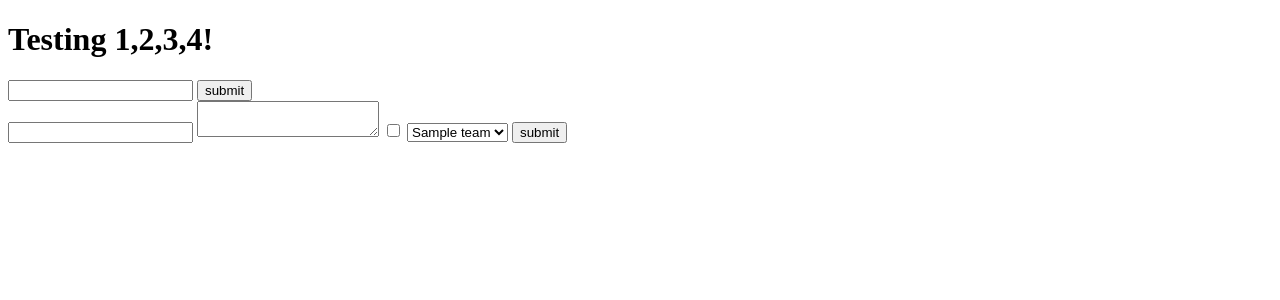
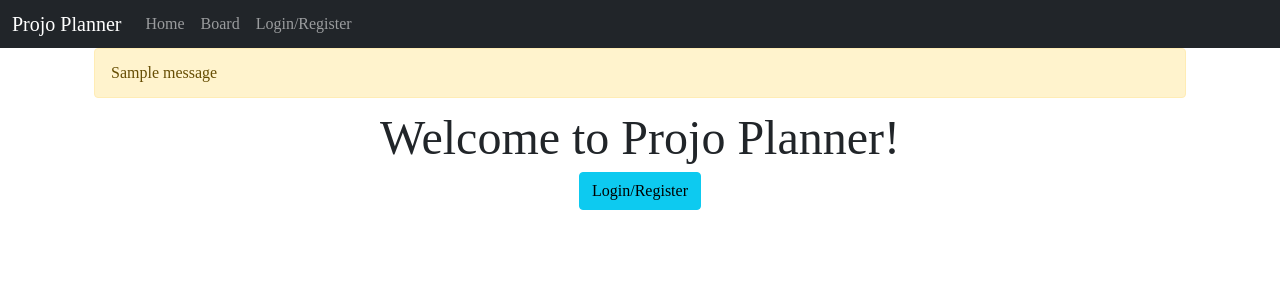
Before and after one commit to Bissle141/Specs_Unit4, a Flask app: page / in a window 1280 px wide. Shown: the top 300 px of the page. Run offline with Flask 2, Linux system fonts and the light colour scheme; tables that the repository leaves empty hold one stand-in row (values such as "Sample post"); one stand-in notice (Sample message) is shown.

Commit message:
part 5 complete

```diff
--- a/forms.py
+++ b/forms.py
@@ -1,6 +1,6 @@
 from flask_wtf import FlaskForm
-from wtforms import StringField, SubmitField, SelectField, BooleanField, TextAreaField
-from wtforms.validators import DataRequired, Length
+from wtforms import StringField, SubmitField, SelectField, BooleanField, TextAreaField, PasswordField
+from wtforms.validators import DataRequired, Length, InputRequired
 
 class TeamForm(FlaskForm):
     team_name = StringField("team name", validators = [DataRequired(), Length(min=4, max=255)])
@@ -15,3 +15,13 @@ class ProjectForm(FlaskForm):
 
     def update_teams(self, teams):
         self.team_selection.choices = [ (team.id, team.team_name) for team in teams ]
+
+class LoginForm(FlaskForm):
+    login_username = StringField("username", validators=[InputRequired(), Length(max=255, min=4)])
+    login_password = PasswordField("password", validators=[InputRequired()])
+    submit = SubmitField("submit")
+
+class RegisterForm(FlaskForm):
+    register_username = StringField("username", validators=[InputRequired(), Length(max=255, min=4)])
+    register_password = PasswordField("password", validators=[InputRequired()])
+    submit = SubmitField("submit")
--- a/server.py
+++ b/server.py
@@ -1,7 +1,7 @@
-from flask import Flask, render_template, url_for, redirect
-from forms import TeamForm, ProjectForm
+from flask import Flask, render_template, url_for, redirect, flash, session
+from forms import TeamForm, ProjectForm, LoginForm, RegisterForm
 import os
-from model import Users, Teams, Projects, connect_to_db
+from model import db, Users, Teams, Projects, connect_to_db
 
 app = Flask(__name__)
 
@@ -16,18 +16,54 @@ def home():
     project_form = ProjectForm()
     project_form.update_teams(Users.query.get(user_id).teams)
 
+    return render_template("home.html", team_form = team_form, project_form = project_form)
 
-    return render_template("home.html", team_form = team_form, project_form = project_form)
+@app.route("/login-register")
+def login_register():
+    login_form = LoginForm()
+    register_form = RegisterForm()
+
+    if login_form.validate_on_submit:
+        # check if username is in database
+        # if it is check that the password is the same as the one linked to the user
+        # if both are true, set session username and user_id then nav to Home page with flash msg
+        username = login_form.login_username
+        password = login_form.login_password
+        print(username,password)
+
+
+    return render_template('login_register.html', login_form = login_form, register_form= register_form)
+
+# @app.route("/board/<username>")
+@app.route("/board")
+def board():
+    return render_template('board.html')
+
+@app.route("/add-new" )
+def add_new():
+    team_form = TeamForm()
+
+    project_form = ProjectForm()
+    project_form.update_teams(Users.query.get(user_id).teams)
+
+    return render_template("add_new.html", team_form = team_form, project_form = project_form)
 
 @app.route("/add-team", methods=["POST"])
 def add_team():
     team_form = TeamForm()
 
     if team_form.validate_on_submit():
-        print(team_form.team_name.data)
-        return redirect(url_for("home"))
+        team_name = team_form.team_name.data
+        new_team = Teams(team_name,user_id)
+
+        db.session.add(new_team)
+        db.session.commit()
+
+        flash('Team added')
+        return redirect(url_for("board"))
     else:
-        return redirect(url_for("home"))
+        flash('Something went wrong')
+        return redirect(url_for("add_new"))
 
 @app.route("/add-project", methods=["POST"])
 def add_project():
@@ -35,10 +71,25 @@ def add_project():
     project_form.update_teams(Users.query.get(user_id).teams)
 
     if project_form.validate_on_submit():
-        print(project_form.project_name.data)
-        return redirect(url_for("home"))
+        project_name = project_form.project_name.data
+        desc = project_form.desc.data
+        completed = project_form.completed.data
+        team_id = project_form.team_selection.data
+
+        new_project = Projects(project_name, desc, completed, team_id)
+        db.session.add(new_project)
+        db.session.commit()
+
+        flash('Project added')
+        return redirect(url_for("board"))
     else:
-        return redirect(url_for("home"))
+        flash('Something went wrong')
+        return redirect(url_for("add_new"))
+
+@app.route("/logout")
+def logout():
+    del session.username
+    del session.user_id
 
 if __name__ == "__main__":
     connect_to_db(app)
--- /dev/null
+++ b/static/reset_css.css
@@ -0,0 +1,48 @@
+/* http://meyerweb.com/eric/tools/css/reset/
+   v2.0 | 20110126
+   License: none (public domain)
+*/
+
+html, body, div, span, applet, object, iframe,
+h1, h2, h3, h4, h5, h6, p, blockquote, pre,
+a, abbr, acronym, address, big, cite, code,
+del, dfn, em, img, ins, kbd, q, s, samp,
+small, strike, strong, sub, sup, tt, var,
+b, u, i, center,
+dl, dt, dd, ol, ul, li,
+fieldset, form, label, legend,
+table, caption, tbody, tfoot, thead, tr, th, td,
+article, aside, canvas, details, embed,
+figure, figcaption, footer, header, hgroup,
+menu, nav, output, ruby, section, summary,
+time, mark, audio, video {
+	margin: 0;
+	padding: 0;
+	border: 0;
+	font-size: 100%;
+	font: inherit;
+	vertical-align: baseline;
+}
+/* HTML5 display-role reset for older browsers */
+article, aside, details, figcaption, figure,
+footer, header, hgroup, menu, nav, section {
+	display: block;
+}
+body {
+	line-height: 1;
+}
+ol, ul {
+	list-style: none;
+}
+blockquote, q {
+	quotes: none;
+}
+blockquote:before, blockquote:after,
+q:before, q:after {
+	content: '';
+	content: none;
+}
+table {
+	border-collapse: collapse;
+	border-spacing: 0;
+}
--- /dev/null
+++ b/static/site.css
@@ -0,0 +1,57 @@
+h1 {
+    font-size: 3em;
+    margin: 10px;
+}
+
+h2 {
+    font-size: 2em;
+    margin: 5px;
+}
+
+h3 {
+    font-size: 1em;
+    margin: 3px;
+}
+
+.vl {
+    border-left: 6px solid rgb(110, 110, 110);
+    height: 100%;
+}
+
+
+
+#body-containter {
+    transform: translateY(30%);
+    height: 50vh;
+
+    justify-self: center;
+    display: flex;
+    flex-direction: row;
+    justify-content: space-around;
+}
+
+.login-register-container {
+    margin: 10px;
+    display: flex;
+    flex-direction: column;
+    flex-wrap: wrap;
+    justify-content: center;
+    align-items: center;
+}
+
+.form-container {
+    display: flex;
+    justify-content: center;
+}
+
+.login-register-container form{
+    width: 60%;
+    margin: 20px;
+    display: flex;
+    flex-direction: column;
+
+}
+
+.login-register-container form > * {
+    margin: 5px;
+}
--- /dev/null
+++ b/templates/base.html
@@ -0,0 +1,49 @@
+<!DOCTYPE html>
+<html lang="en">
+<head>
+    <meta charset="UTF-8">
+    <meta http-equiv="X-UA-Compatible" content="IE=edge">
+    <meta name="viewport" content="width=device-width, initial-scale=1.0">
+    <link href="https://cdn.jsdelivr.net/npm/bootstrap@5.0.1/dist/css/bootstrap.min.css" rel="stylesheet"
+    integrity="sha384-+0n0xVW2eSR5OomGNYDnhzAbDsOXxcvSN1TPprVMTNDbiYZCxYbOOl7+AMvyTG2x" crossorigin="anonymous">
+    <link rel="stylesheet" href="../static/reset_css.css"/>
+    <link rel="stylesheet" href="../static/site.css"/>
+
+
+    <title>{% block PageTitle %} {% endblock %}</title>
+</head>
+
+<body>
+    <nav class="navbar navbar-dark bg-dark navbar-expand-lg">
+        <div class="container-fluid">
+            <a class="navbar-brand" href="/">Projo Planner</a>
+            <div class="collapse navbar-collapse">
+                <div class="navbar-nav">
+                    <a class="nav-link" href=" {{url_for('home')}} ">Home</a>
+                    <a class="nav-link" href="{{url_for('board')}}">Board</a>
+                    {% if 'username' not in session %}
+                        <a class="nav-link" href="{{url_for('login_register')}}">Login/Register</a>
+                    {% else %}
+                        <a class="nav-link" href="{{url_for('logout')}}">logout</a>
+                    {% endif %}
+                </div>
+            </div>
+        </div>
+    </nav>
+
+
+  <div class="container">
+    <div class="container">
+        {% for message in get_flashed_messages() %}
+           <p class="alert alert-warning">{{ message }}</p>
+        {% endfor %}
+
+
+    {% block body %}
+
+    {% endblock %}
+
+  </div>
+
+</body>
+</html>
--- a/templates/home.html
+++ b/templates/home.html
@@ -1,42 +1,23 @@
-<!DOCTYPE html>
-<html lang="en">
-<head>
-    <meta charset="UTF-8">
-    <meta http-equiv="X-UA-Compatible" content="IE=edge">
-    <meta name="viewport" content="width=device-width, initial-scale=1.0">
-    <title>Project Tracking App</title>
-</head>
-<body>
-    <h1>Testing 1,2,3,4!</h1>
+{% extends 'base.html' %}
 
-    <div class="form-container">
-        <form action=" {{url_for('add_team')}} " method="POST">
-            {{ team_form.csrf_token() }}
+{% block PageTitle %} Home {% endblock %}
 
-            {{ team_form.team_name.lable }}
-            {{ team_form.team_name }}
-            {{ team_form.submit.lable }}
-            {{ team_form.submit }}
-        </form>
+{% block body %}
+
+    {% if 'username' in session %}
+    <div class="container text-center">
+        <h1>Welcome back, </h1>
+        <h2> {{session.username}} </h2>
+        <h3>Would you like to view your board?</h3>
+        <button type="button" class="btn btn-primary">Board</button>
+        <a href=" {{ url_for('board') }} " class="btn btn-info" role="button">Board</a>
     </div>
 
-    <div class="form-containter">
-        <form action=" {{ url_for('add_project') }} ">
-            {{ project_form.csrf_token() }}
+    {% else %}
+    <div class="container text-center">
+        <h1>Welcome to Projo Planner!</h1>
+        <a href=" {{ url_for('login_register') }} " class="btn btn-info text-center" role="button">Login/Register</a>
+    </div>
+    {% endif %}
 
-            {{ project_form.project_name.lable }}
-                {{ project_form.project_name }}
-            {{ project_form.desc.lable }}
-                {{ project_form.desc }}
-            {{ project_form.completed.lable }}
-                {{ project_form.completed }}
-            {{ project_form.team_selection.lable }}
-                {{ project_form.team_selection }}
-            {{ project_form.submit.lable }}
-                {{ project_form.submit }}
-
-        </form>
-    </div>
-
-</body>
-</html>
+{% endblock %}
```
Also changed, not shown: templates/add_new.html (added, +38 -0 lines), templates/board.html (added, +7 -0 lines), templates/login_register.html (added, +47 -0 lines).
